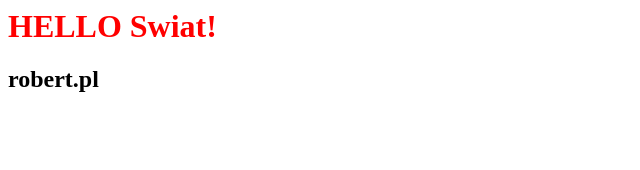
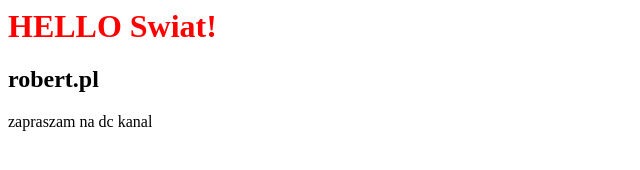
Before and after one commit to paprykadll/testing-repository-gh, a plain HTML site: page index.html in a window 1280 px wide. Shown: the whole page, without its empty margins (0-640 px from the left). Drawn offline with Linux system fonts and the light colour scheme.

Commit message:
Added new paragraph to main

```diff
--- a/index.html
+++ b/index.html
@@ -2,3 +2,5 @@
 <h1 class="container" style="color: red">HELLO Swiat!</h1>
 
 <h2>robert.pl</h2>
+
+<p>zapraszam na dc kanal</p>
```
